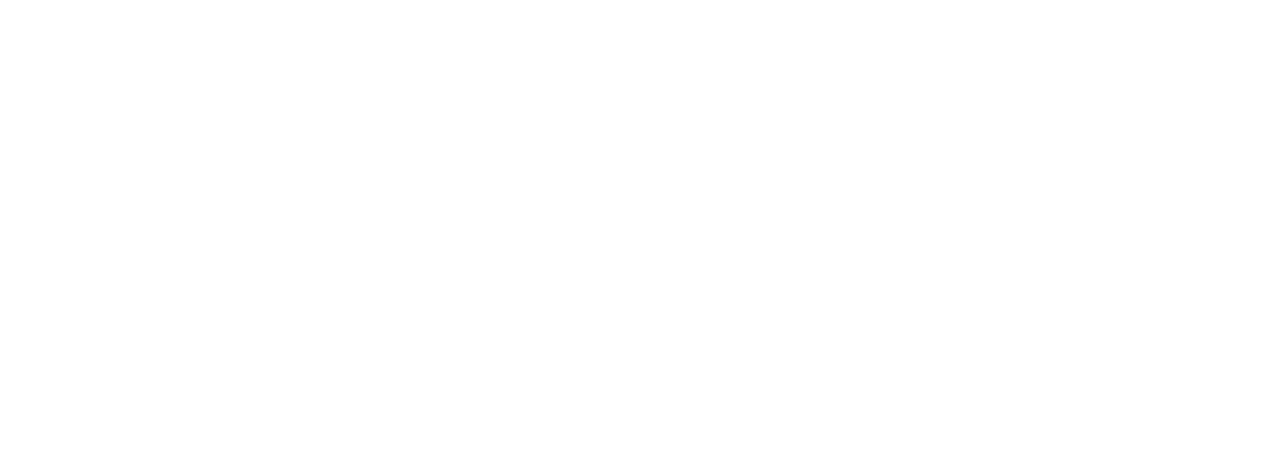
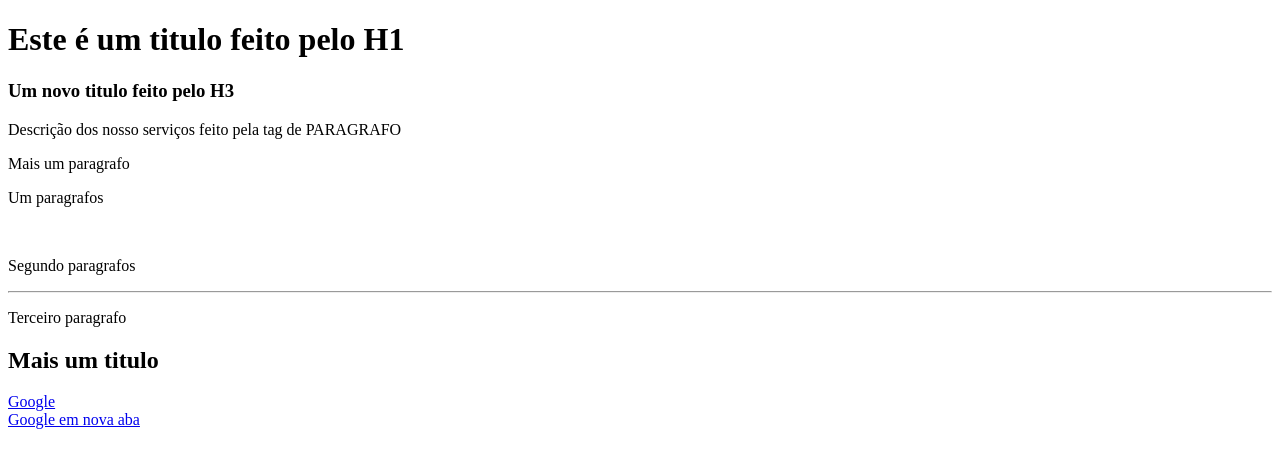
Before and after one commit to lucas19andrade/Front-end-curso, a plain HTML site: page 2_HTML/index.html in a window 1280 px wide. Drawn offline with Linux system fonts and the light colour scheme.

Commit message:
Aprendendo html

```diff
--- a/2_HTML/index.html
+++ b/2_HTML/index.html
@@ -3,5 +3,34 @@
     <head>
         <title>HTML fundamentos </title>
     </head>
-    <body></body>
+    <body style="padding-bottom: 500px;">
+
+        <!--Aula 1 - TITULOS-->
+        <h1>Este é um titulo feito pelo H1</h1>
+        <h3>Um novo titulo feito pelo H3</h3>
+
+        <!--Aula 2 - PARAGRAFOS -->
+        <p>Descrição dos nosso serviços feito pela tag de PARAGRAFO </p>
+        <P>Mais um paragrafo</P>
+
+        <!--Aula 3- tags sem conteudo-->
+        <P>Um paragrafos</P>
+        <br/>
+        <p>Segundo paragrafos</p>
+        <hr/>
+        <p>Terceiro paragrafo</p>
+
+        <!--Aula 4 - COMENTARIOS-->
+        <!--Este é um comentario-->
+        <h2>Mais um titulo</h2>
+
+        <!--AULA 5 - ATRIBUTOS-->
+        <a href="https://google.com">Google</a>
+        <br/>
+
+        <!--Aula 6 - ABRIR LINK NOVA ABA-->
+        <a href="https://google.com" target="_blank">Google em nova aba</a>
+        <br/>
+
+    </body>
 </html>
```
